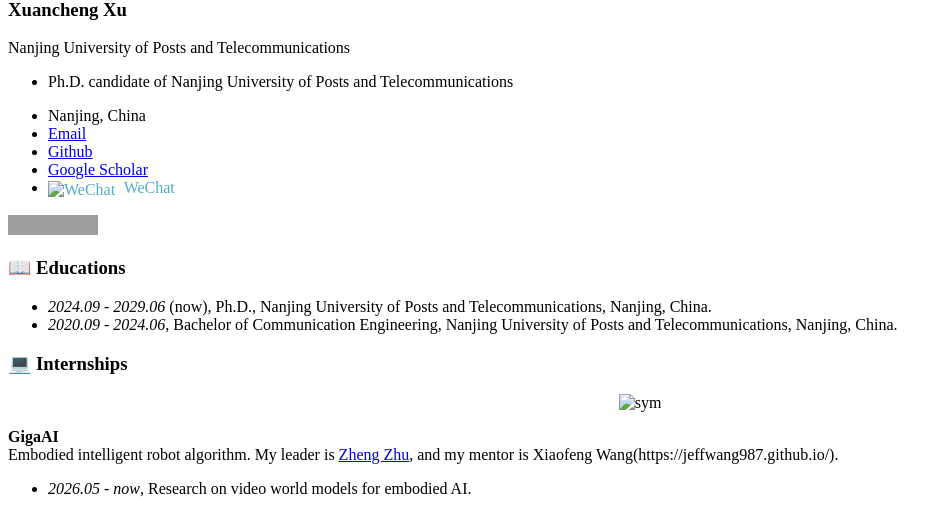
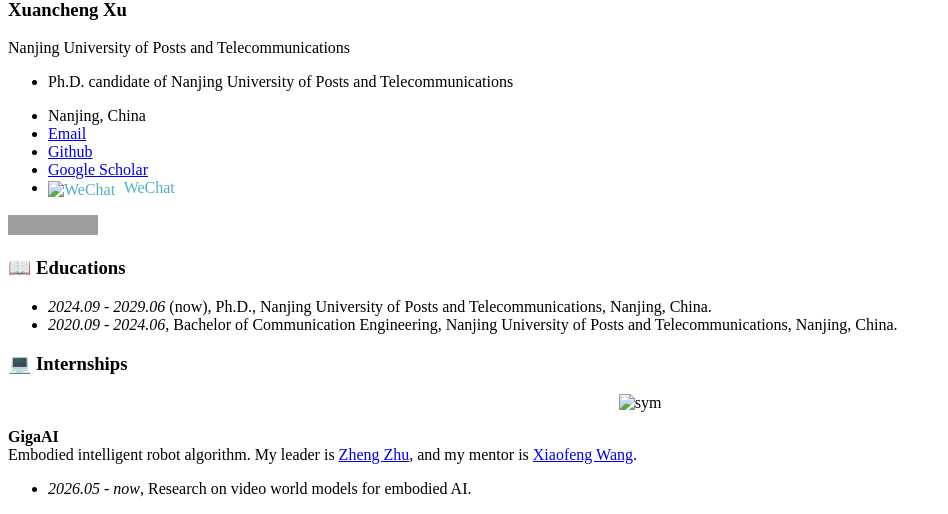
Before and after one commit to xuxuancheng0208/xuxuancheng0208.github.io, a Jekyll site: the page built from _pages/includes/others.md, in a window 1280 px wide. Shown: the part 526-1040 px from the top of the page, without its empty margins (0-948 px from the left). Built offline with Jekyll 4.4.1, drawn with Linux system fonts in a browser that asks for light colours; our own code applies the rules of GitHub Pages for plain Markdown files; grey boxes are pictures that could not be loaded.

Commit message:
Replace repository with local files

```diff
--- a/_pages/includes/others.md
+++ b/_pages/includes/others.md
@@ -14,7 +14,7 @@
 
 **GigaAI** \\
 Embodied intelligent robot algorithm.
-My leader is [Zheng Zhu](https://www.zhengzhu.net/), and my mentor is Xiaofeng Wang(https://jeffwang987.github.io/).
+My leader is [Zheng Zhu](https://www.zhengzhu.net/), and my mentor is [Xiaofeng Wang](https://jeffwang987.github.io/).
 
 - *2026.05 - now*, Research on video world models for embodied AI.
 </div>
```
